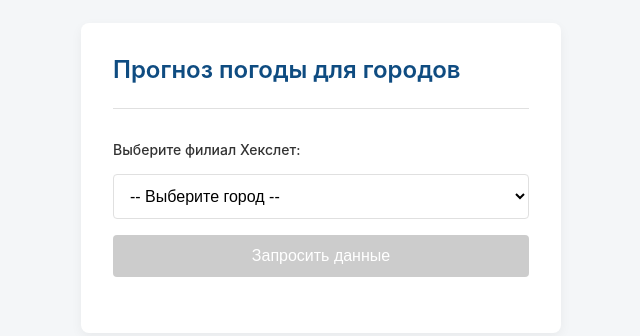
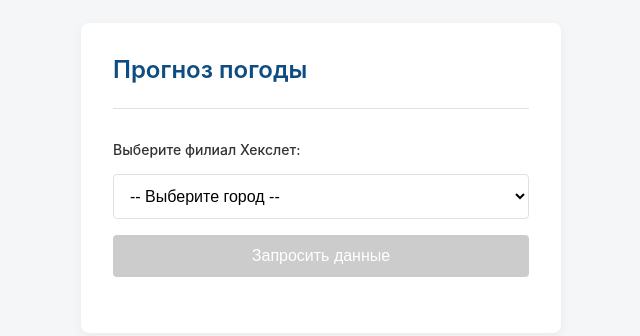
Before and after one commit to ir0nfelix/cicd_studentclass_forecast_demo, a website: page public/index.html in a window 1280 px wide. Shown: the part 222-558 px from the top of the page, without its empty margins (319-959 px from the left). Drawn offline with Linux system fonts and the light colour scheme.

Commit message:
test updated

```diff
--- a/public/index.html
+++ b/public/index.html
@@ -11,7 +11,7 @@
 <body>
     <div class="container">
         <header>
-            <h1>Прогноз погоды для городов</h1>
+            <h1>Прогноз погоды</h1>
         </header>
 
         <main>
```
